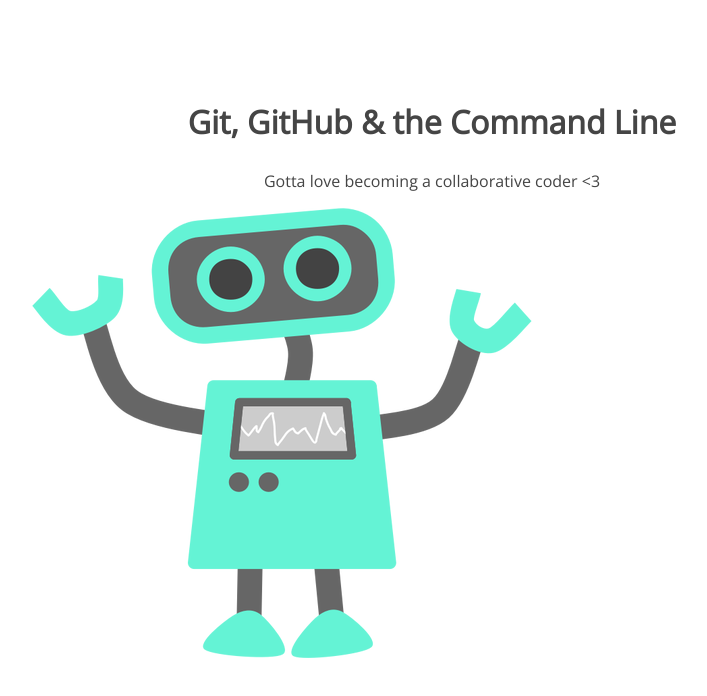
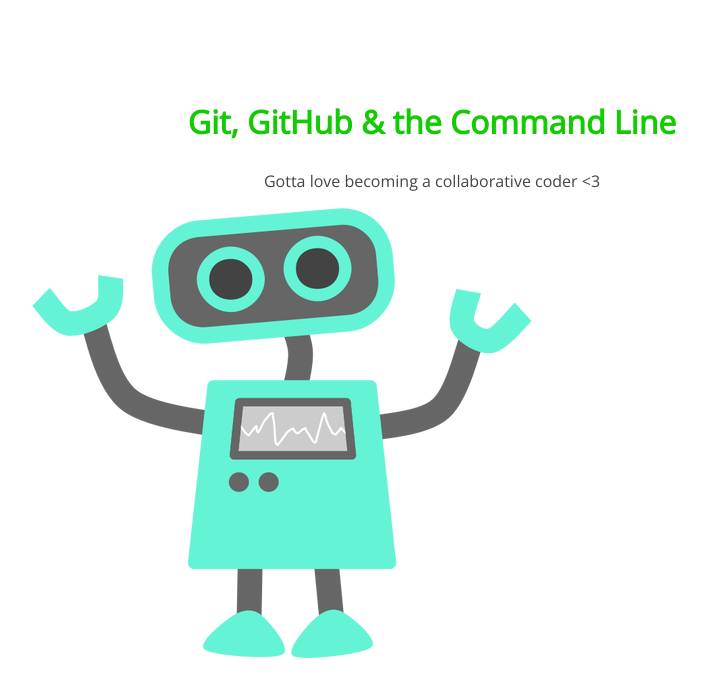
Before and after one commit to thejasonwilson/skillcrush, a plain HTML site: page index.html in a window 1280 px wide. Shown: the whole page, without its empty margins (208-915 px from the left). Drawn offline with nearby package versions, Linux system fonts and the light colour scheme.

Commit message:
my first website commit changes

```diff
--- a/css/style.css
+++ b/css/style.css
@@ -2,7 +2,10 @@
 	width: 800px;
 	margin: 100px auto;
 }
-section h1,
+section h1{
+	text-align: center;
+	color: #13CB03;
+}
 section p {
 	text-align: center;
 	color: #454545;
```
